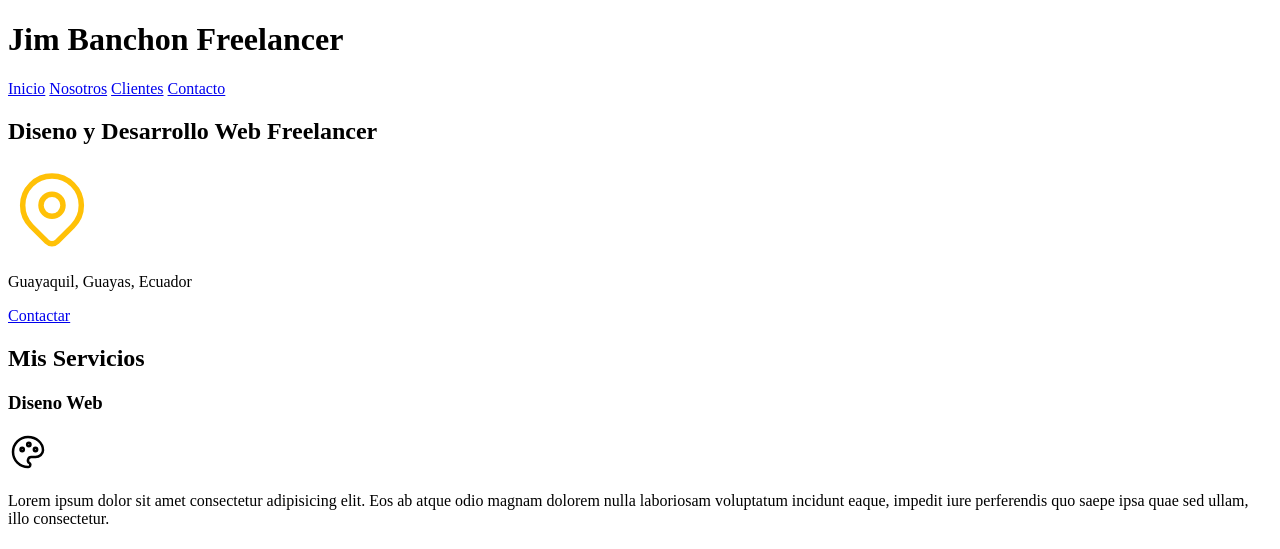
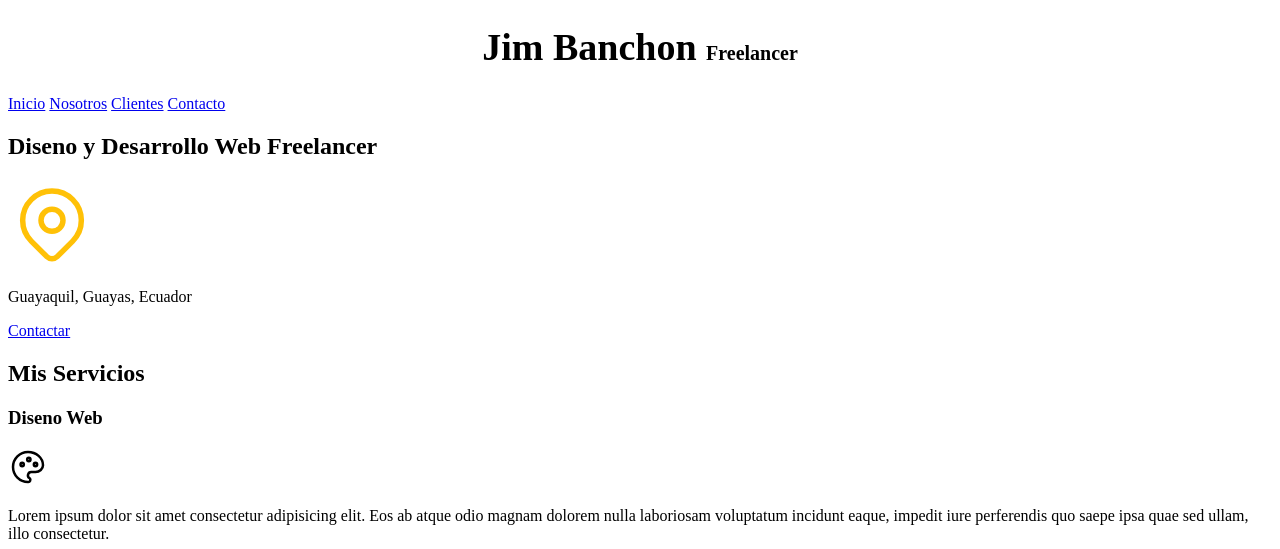
Before and after one commit to jdbn07/html_introduccion, a plain HTML site: page index.html in a window 1280 px wide. Shown: the top 549 px of the page. Drawn offline with Linux system fonts and the light colour scheme.

Commit message:
agregar css

```diff
--- /dev/null
+++ b/css/styles.css
@@ -0,0 +1,14 @@
+html {
+    font-size: 62.5%;
+}
+body {
+    font-size: 16px;/* 1rem = 10px*/
+}
+
+h1{
+    text-align: center;
+    font-size: 3.8rem;
+}
+span {
+    font-size: 2rem;
+}
--- a/index.html
+++ b/index.html
@@ -2,13 +2,14 @@
 <html lang="es">
 <head>
     <meta charset="UTF-8">
-    <meta http-equiv="X-UA-Ccompatible" content="IE=edge">
     <meta name="viewport" content="width=device-width, initial-scale=1.0">
     <title>Disenador Freelancer</title>
+    <link rel="preload" href="css/styles.css" as="style">
+    <link href="css/styles.css" rel="stylesheet">
 </head>
 <body>
     <header>
-        <h1>Jim Banchon Freelancer</h1>
+        <h1>Jim Banchon <span>Freelancer</span></h1>
     </header>
     <nav>
         <a href="#">Inicio</a>
```
